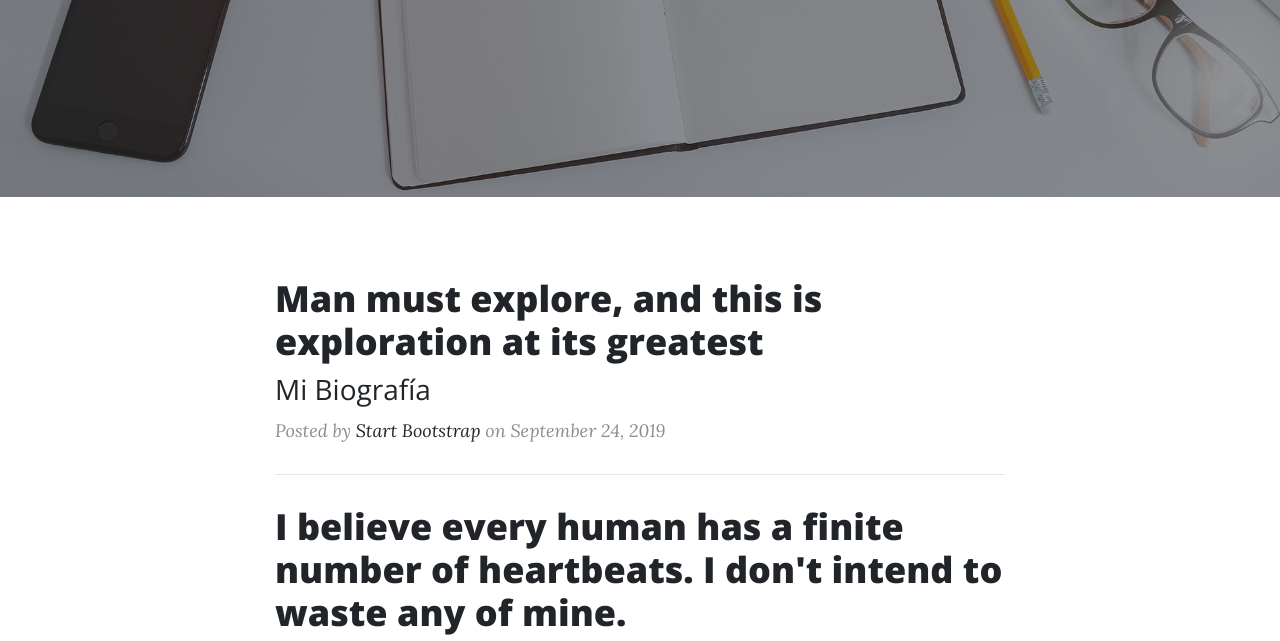
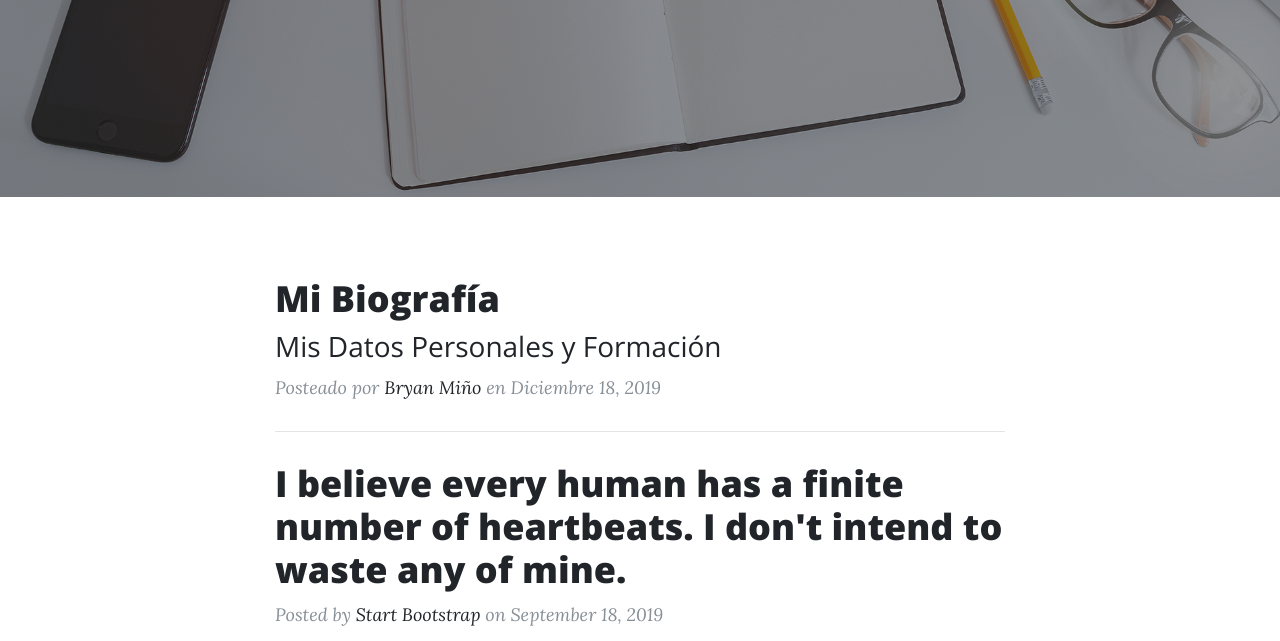
Before and after one commit to onil2001/onil2001.github.io, a website: page index.html in a window 1280 px wide. Shown: the part 458-1099 px from the top of the page. Drawn offline with nearby package versions, Linux system fonts and the light colour scheme.

Commit message:
Update index.html

```diff
--- a/index.html
+++ b/index.html
@@ -74,15 +74,15 @@
         <div class="post-preview">
           <a href="post.html">
             <h2 class="post-title">
-              Man must explore, and this is exploration at its greatest
+              Mi Biografía
             </h2>
             <h3 class="post-subtitle">
-              Mi Biografía
+              Mis Datos Personales y Formación
             </h3>
           </a>
-          <p class="post-meta">Posted by
-            <a href="#">Start Bootstrap</a>
-            on September 24, 2019</p>
+          <p class="post-meta">Posteado por
+            <a href="#">Bryan Miño</a>
+            en Diciembre 18, 2019</p>
         </div>
         <hr>
         <div class="post-preview">
```
